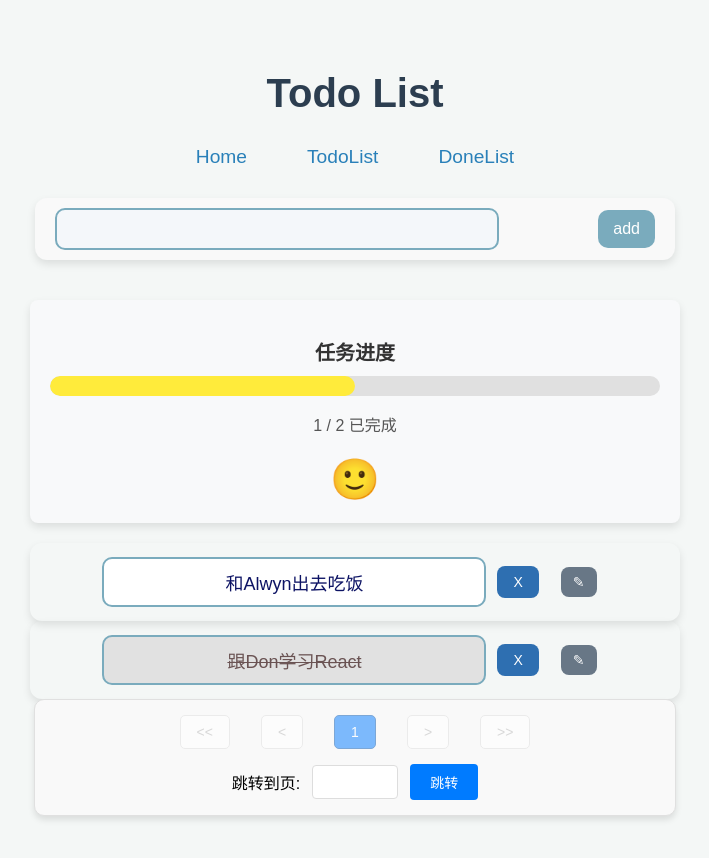
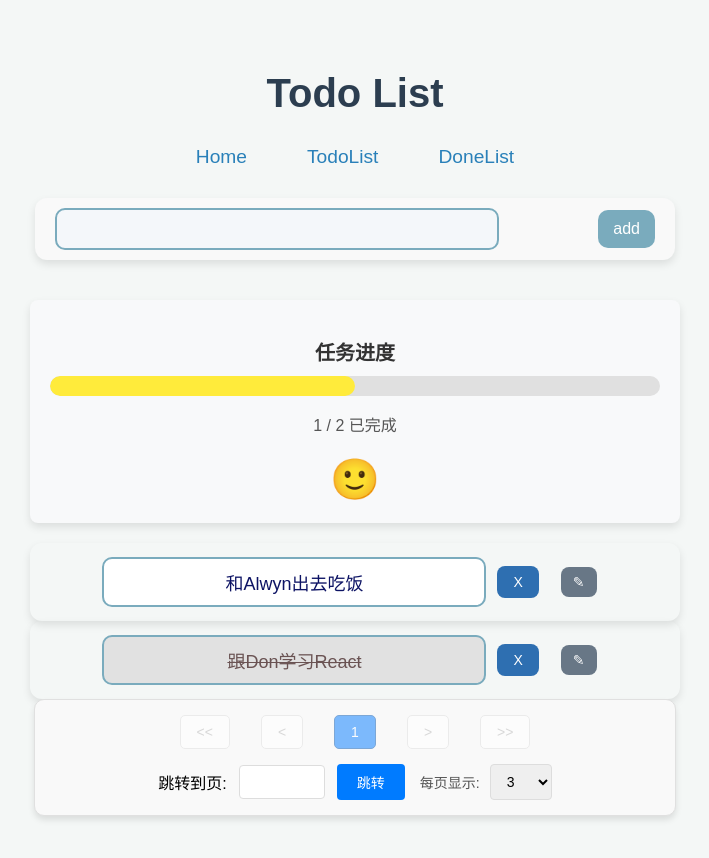
Before and after one commit to zaneshen314/day9-react-todolist-starter, a React (Create React App) app: page /todo-list in a window 1280 px wide. Shown: the whole page, without its empty margins (285-994 px from the left). Built offline with nearby package versions, Linux system fonts and the light colour scheme; no server answers.

Commit message:
[todo]fix,fix set per page bug

```diff
--- a/src/components/TodoGroup.jsx
+++ b/src/components/TodoGroup.jsx
@@ -31,6 +31,7 @@ const TodoGroup = () => {
             <Pagination
                 totalItems={state.length}
                 itemsPerPage={todosPerPage}
+                setTodosPerPage={setTodosPerPage}
                 onPageChange={handlePageChange}
             />
         </div>
--- a/src/utils/Pagination.jsx
+++ b/src/utils/Pagination.jsx
@@ -2,7 +2,7 @@ import React, { useState } from 'react';
 import PropTypes from 'prop-types';
 import './css/Pagination.css';
 
-const Pagination = ({ totalItems, itemsPerPage, onPageChange }) => {
+const Pagination = ({ totalItems, itemsPerPage, setTodosPerPage, onPageChange }) => {
     const [currentPage, setCurrentPage] = useState(1);
     const [jumpPage, setJumpPage] = useState('');
 
@@ -18,6 +18,7 @@ const Pagination = ({ totalItems, itemsPerPage, onPageChange }) => {
 
     // 选择每页显示的条目数
     const handleItemsPerPageChange = (e) => {
+        setTodosPerPage(e.target.value)
         onPageChange(1);
     };
 
@@ -90,14 +91,14 @@ const Pagination = ({ totalItems, itemsPerPage, onPageChange }) => {
                 <button onClick={handleJumpPageChange}>跳转</button>
             </div>
 
-            {/*<div className="per-page-selection">*/}
-            {/*    <label>每页显示: </label>*/}
-            {/*    <select value={itemsPerPage} onChange={handleItemsPerPageChange}>*/}
-            {/*        <option value={5}>5</option>*/}
-            {/*        <option value={10}>10</option>*/}
-            {/*        <option value={15}>15</option>*/}
-            {/*    </select>*/}
-            {/*</div>*/}
+            <div className="per-page-selection">
+                <label>每页显示: </label>
+                <select value={itemsPerPage} onChange={handleItemsPerPageChange}>
+                    <option value={3}>3</option>
+                    <option value={5}>5</option>
+                    <option value={10}>10</option>
+                </select>
+            </div>
         </div>
     );
 };
```
